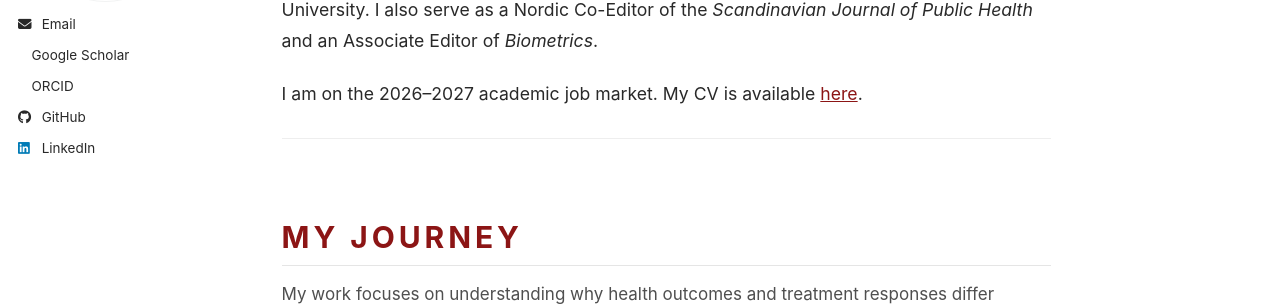
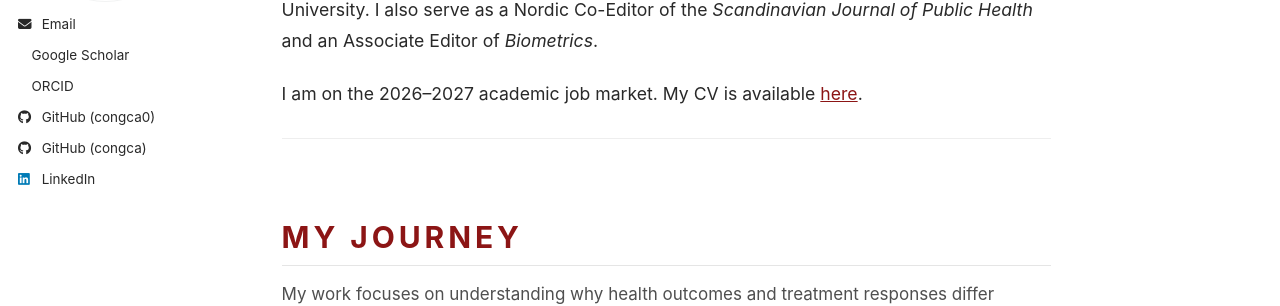
Before and after one commit to congca0/congca0.github.io, a Jekyll site: the page built from index.md, in a window 1280 px wide. Shown: the part 315-621 px from the top of the page. Built offline with Jekyll 4.4.1, drawn with Linux system fonts in a browser that asks for light colours; a style sheet for code colours, icons or effects is not loaded; our own code applies the rules of GitHub Pages for plain Markdown files.

Commit message:
Update author-profile.html

```diff
--- a/_includes/author-profile.html
+++ b/_includes/author-profile.html
@@ -86,7 +86,10 @@
         <li><a href="https://dribbble.com/{{ author.dribbble }}"><i class="fab fa-fw fa-dribbble icon-pad-right" aria-hidden="true"></i>Dribbble</a></li>
       {% endif %}
       {% if author.github %}
-        <li><a href="https://github.com/{{ author.github }}"><i class="fab fa-fw fa-github icon-pad-right" aria-hidden="true"></i>GitHub</a></li>
+        <li><a href="https://github.com/{{ author.github }}"><i class="fab fa-fw fa-github icon-pad-right" aria-hidden="true"></i>GitHub ({{ author.github }})</a></li>
+      {% endif %}
+      {% if author.github2 %}
+        <li><a href="https://github.com/{{ author.github2 }}"><i class="fab fa-fw fa-github icon-pad-right" aria-hidden="true"></i>GitHub ({{ author.github2 }})</a></li>
       {% endif %}
       {% if author.kaggle %}
         <li><a href="https://kaggle.com/{{ author.kaggle }}"><i class="fab fa-fw fa-kaggle icon-pad-right" aria-hidden="true"></i>Kaggle</a></li>
```
